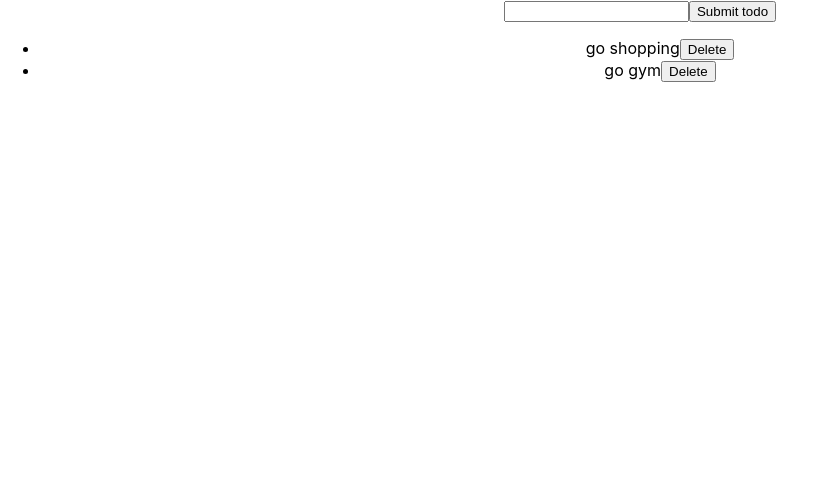
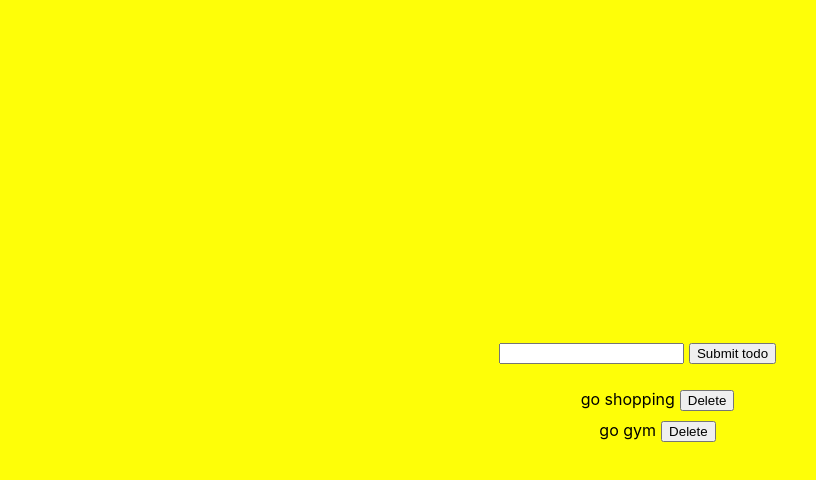
Before and after one commit to FriedrichtenHagen/react-task-app, a React (Create React App) app: page / in a window 1280 px wide. Shown: the top 480 px of the page, without its empty margins (0-816 px from the left). Built offline with nearby package versions, Linux system fonts and the light colour scheme.

Commit message:
Clear input after submitting and add some minimal styling

```diff
--- a/src/Overview.js
+++ b/src/Overview.js
@@ -19,14 +19,16 @@ export function Overview({taskList, setTaskList}){
         setTaskList([...taskList, newTodoObject])
         console.log(taskList)
 
-        this.refs.inputName.value = "masdf"
+    }
+    function handleInput(e){
+        setInputValue(e.target.value)
     }
 
 
     return(
         <div>
             <form onSubmit={handleFormSubmit} >
-                <input defaultValue="Some initial value" value={inputValue} name="todo"/>
+                <input defaultValue="Some initial value" value={inputValue} onChange={handleInput} name="todo"/>
                 <button type="submit">Submit todo</button>
             </form>
         </div>
--- a/src/index.css
+++ b/src/index.css
@@ -1,3 +1,7 @@
+
+:root{
+  height: 100%;
+}
 body {
   margin: 0;
   font-family: -apple-system, BlinkMacSystemFont, 'Segoe UI', 'Roboto', 'Oxygen',
@@ -5,9 +9,22 @@ body {
     sans-serif;
   -webkit-font-smoothing: antialiased;
   -moz-osx-font-smoothing: grayscale;
+
+
+  height: 100%;
+  display: flex;
+  justify-content: center;
+  align-items: center;
+  background-color: rgb(254, 254, 8);
 }
 
 code {
   font-family: source-code-pro, Menlo, Monaco, Consolas, 'Courier New',
     monospace;
 }
+ul{
+  list-style: none;
+}
+button{
+  margin: 5px;
+}
```
